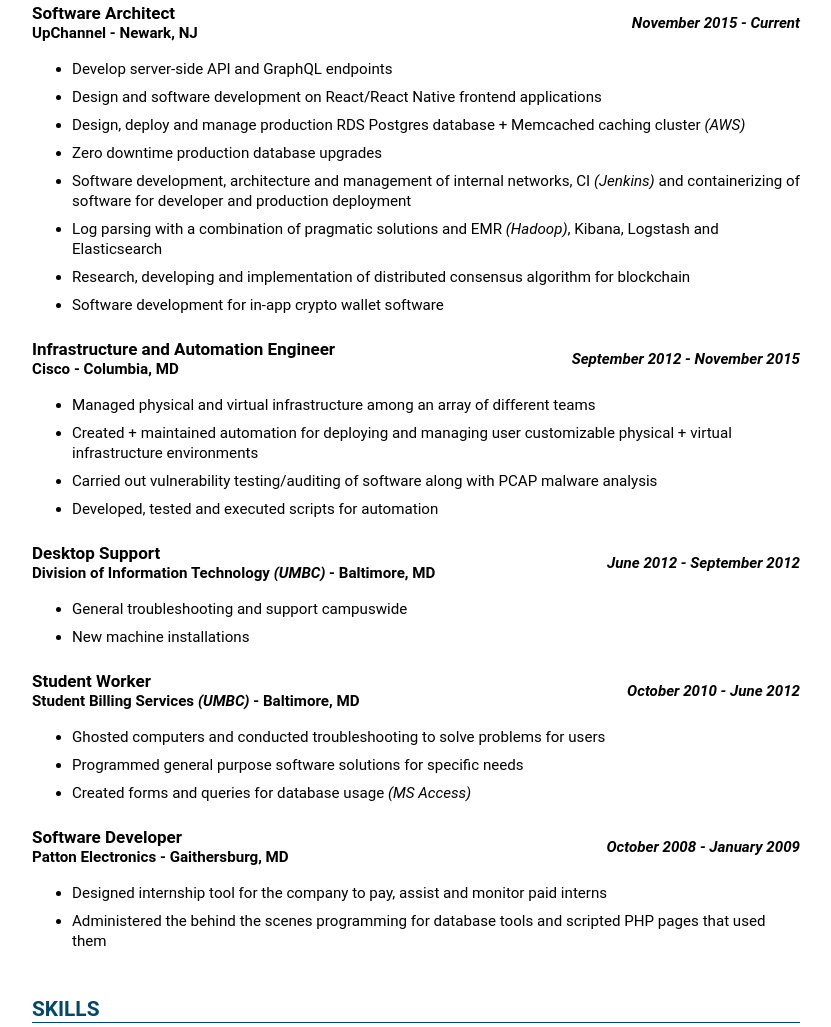
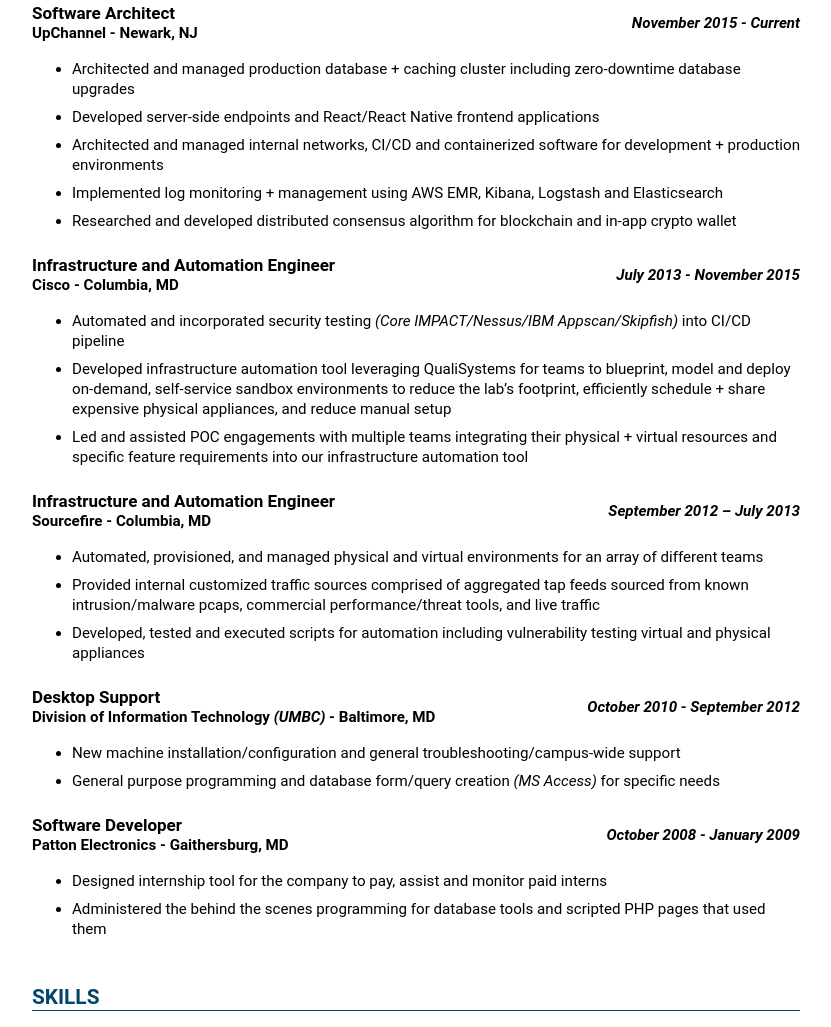
Before and after one commit to JonLeeCon/joncon.io, a plain HTML site: page index.html in a window 1280 px wide. Shown: the part 896-1923 px from the top of the page, without its empty margins (224-1055 px from the left). Drawn offline with Linux system fonts and the light colour scheme.

Commit message:
Updated resume information to split out employment at Sourcefire vs Cisco

```diff
--- a/index.html
+++ b/index.html
@@ -81,15 +81,11 @@
             </header>
             <div>
                 <ul>
-                    <li>Develop server-side API and GraphQL endpoints</li>
-                    <li>Design and software development on React/React Native frontend applications</li>
-                    <li>Design, deploy and manage production RDS Postgres database + Memcached caching cluster <span class="italics">(AWS)</span></li>
-                    <li>Zero downtime production database upgrades</li>
-                    <li>Software development, architecture and management of internal networks, CI <span class="italics">(Jenkins)</span> and containerizing of software for
-    developer and production deployment</li>
-                    <li>Log parsing with a combination of pragmatic solutions and EMR <span class="italics">(Hadoop)</span>, Kibana, Logstash and Elasticsearch</li>
-                    <li>Research, developing and implementation of distributed consensus algorithm for blockchain</li>
-                    <li>Software development for in-app crypto wallet software</li>
+                    <li>Architected and managed production database + caching cluster including zero-downtime database upgrades</li>
+                    <li>Developed server-side endpoints and React/React Native frontend applications</li>
+                    <li>Architected and managed internal networks, CI/CD and containerized software for development + production environments</li>
+                    <li>Implemented log monitoring + management using AWS EMR, Kibana, Logstash and Elasticsearch</li>
+                    <li>Researched and developed distributed consensus algorithm for blockchain and in-app crypto wallet</li>
                 </ul>
             </div>
         </section>
@@ -99,14 +95,29 @@
                     <h4>Infrastructure and Automation Engineer</h4>
                     <div>Cisco - Columbia, MD</div>
                 </div>
-                <aside>September 2012 - November 2015</aside>
+                <aside>July 2013 - November 2015</aside>
             </header>
             <div>
                 <ul>
-                    <li>Managed physical and virtual infrastructure among an array of different teams</li>
-                    <li>Created + maintained automation for deploying and managing user customizable physical + virtual infrastructure environments</li>
-                    <li>Carried out vulnerability testing/auditing of software along with PCAP malware analysis</li>
-                    <li>Developed, tested and executed scripts for automation</li>
+                    <li>Automated and incorporated security testing <span class="italics">(Core IMPACT/Nessus/IBM Appscan/Skipfish)</span> into CI/CD pipeline</li>
+                    <li>Developed infrastructure automation tool leveraging QualiSystems for teams to blueprint, model and deploy on-demand, self-service sandbox environments to reduce the lab’s footprint, efficiently schedule + share expensive physical appliances, and reduce manual setup</li>
+                    <li>Led and assisted POC engagements with multiple teams integrating their physical + virtual resources and specific feature requirements into our infrastructure automation tool</li>
+                </ul>
+            </div>
+        </section>
+        <section>
+            <header class="flex row-wrap spaced">
+                <div>
+                    <h4>Infrastructure and Automation Engineer</h4>
+                    <div>Sourcefire - Columbia, MD</div>
+                </div>
+                <aside>September 2012 – July 2013</aside>
+            </header>
+            <div>
+                <ul>
+                    <li>Automated, provisioned, and managed physical and virtual environments for an array of different teams</li>
+                    <li>Provided internal customized traffic sources comprised of aggregated tap feeds sourced from known intrusion/malware pcaps, commercial performance/threat tools, and live traffic</li>
+                    <li>Developed, tested and executed scripts for automation including vulnerability testing virtual and physical appliances</li>
                 </ul>
             </div>
         </section>
@@ -116,28 +127,12 @@
                     <h4>Desktop Support</h4>
                     <div>Division of Information Technology <span class="italics">(UMBC)</span> - Baltimore, MD</div>
                 </div>
-                <aside>June 2012 - September 2012</aside>
+                <aside>October 2010 - September 2012</aside>
             </header>
             <div>
                 <ul>
-                    <li>General troubleshooting and support campuswide</li>
-                    <li>New machine installations</li>
-                </ul>
-            </div>
-        </section>
-        <section>
-            <header class="flex row-wrap spaced">
-                <div>
-                    <h4>Student Worker</h4>
-                    <div>Student Billing Services <span class="italics">(UMBC)</span> - Baltimore, MD</div>
-                </div>
-                <aside>October 2010 - June 2012</aside>
-            </header>
-            <div>
-                <ul>
-                    <li>Ghosted computers and conducted troubleshooting to solve problems for users</li>
-                    <li>Programmed general purpose software solutions for specific needs</li>
-                    <li>Created forms and queries for database usage <span class="italics">(MS Access)</span></li>
+                    <li>New machine installation/configuration and general troubleshooting/campus-wide support</li>
+                    <li>General purpose programming and database form/query creation <span class="italics">(MS Access)</span> for specific needs</li>
                 </ul>
             </div>
         </section>
```
